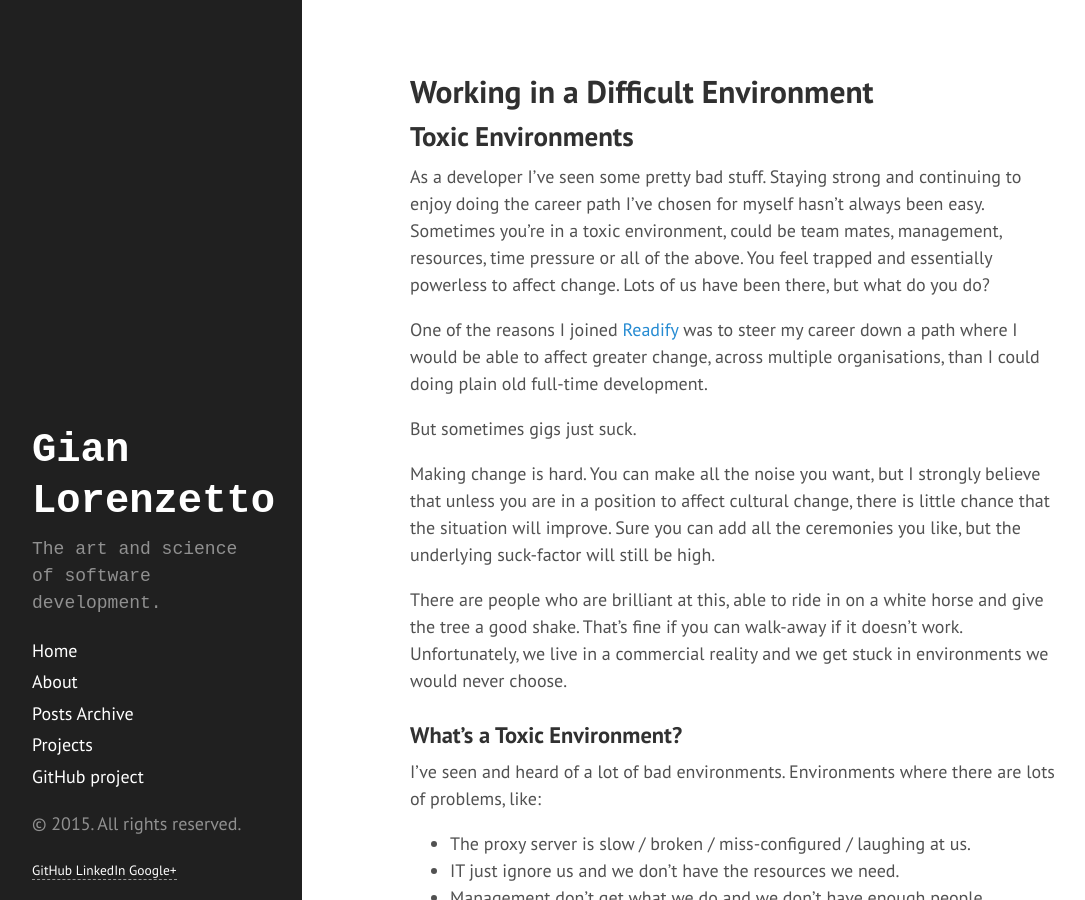
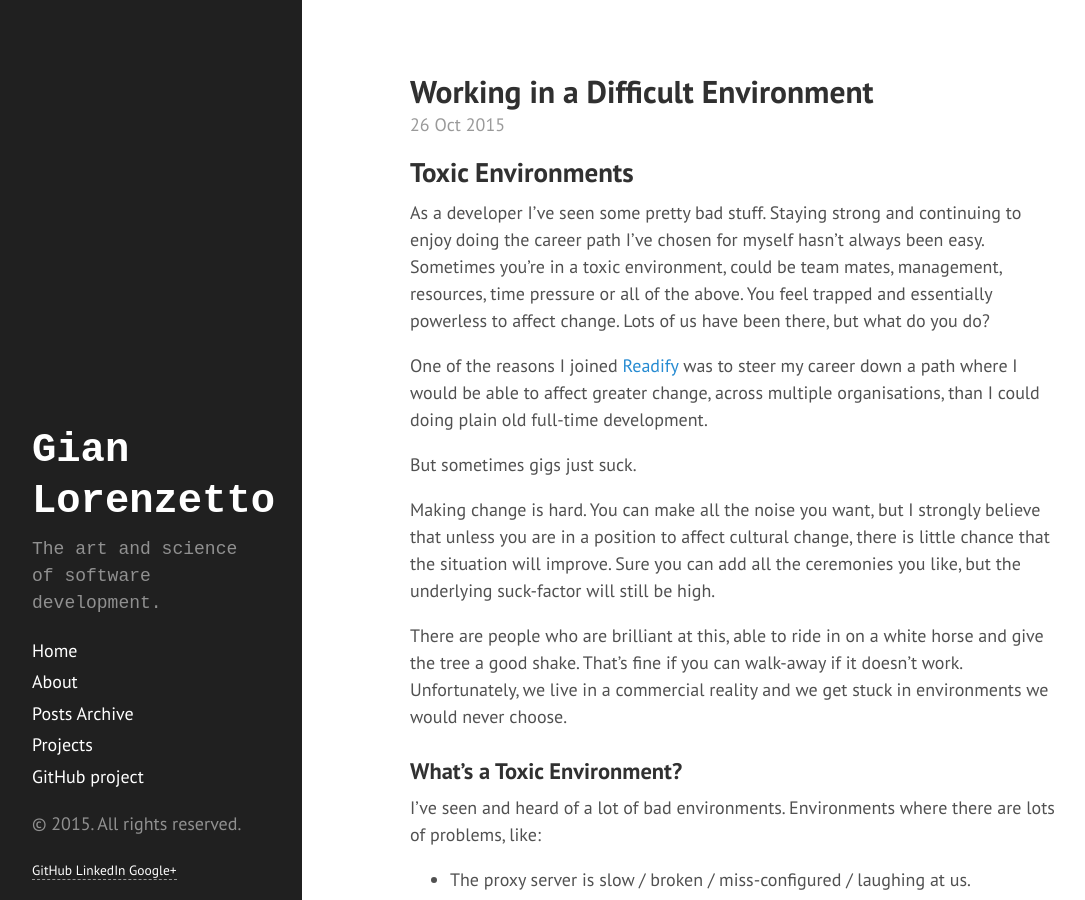
Before and after one commit to GianLorenzetto/GianLorenzetto.github.io-www, a Jekyll site: the page built from preview/working-in-a-difficult-environment.md, in a window 1280 px wide and 900 px high. Shown: the whole window, without its empty margins (4-1089 px from the left). Built offline with Jekyll 4.4.1, drawn with Linux system fonts in a browser that asks for light colours; Markdown is read by kramdown in place of the engine named in the settings.

Commit message:
Added missing date: property to front matter.

```diff
--- a/preview/working-in-a-difficult-environment.md
+++ b/preview/working-in-a-difficult-environment.md
@@ -3,7 +3,7 @@ layout: post
 title: Working in a Difficult Environment
 categories: [development,people]
 tags: []
-
+date: 2015-10-26 16:03:25
 ---
 
 ## Toxic Environments
```
